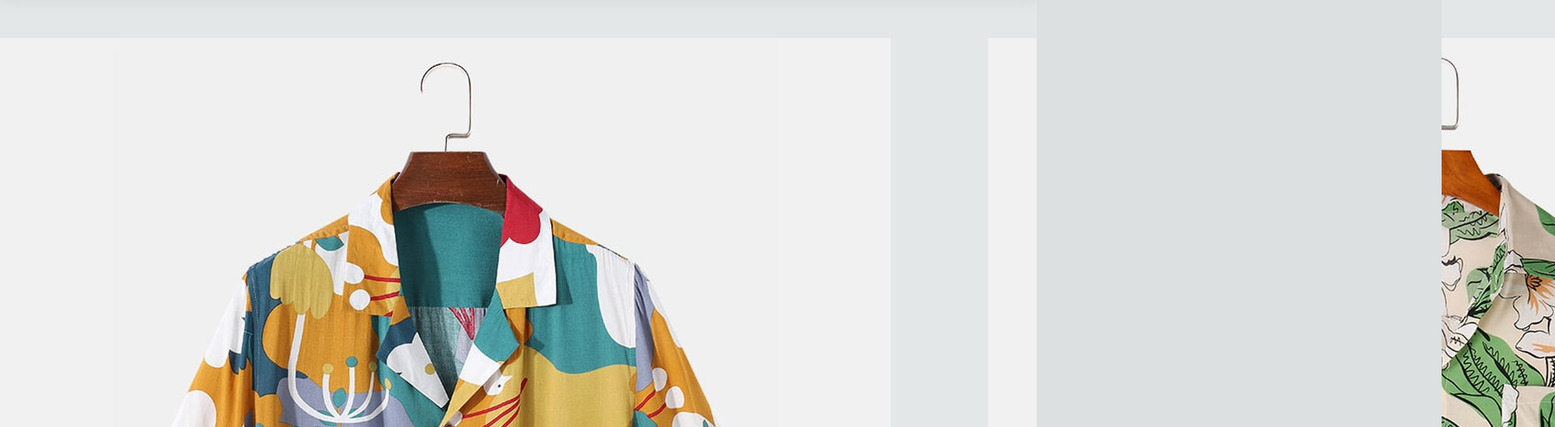
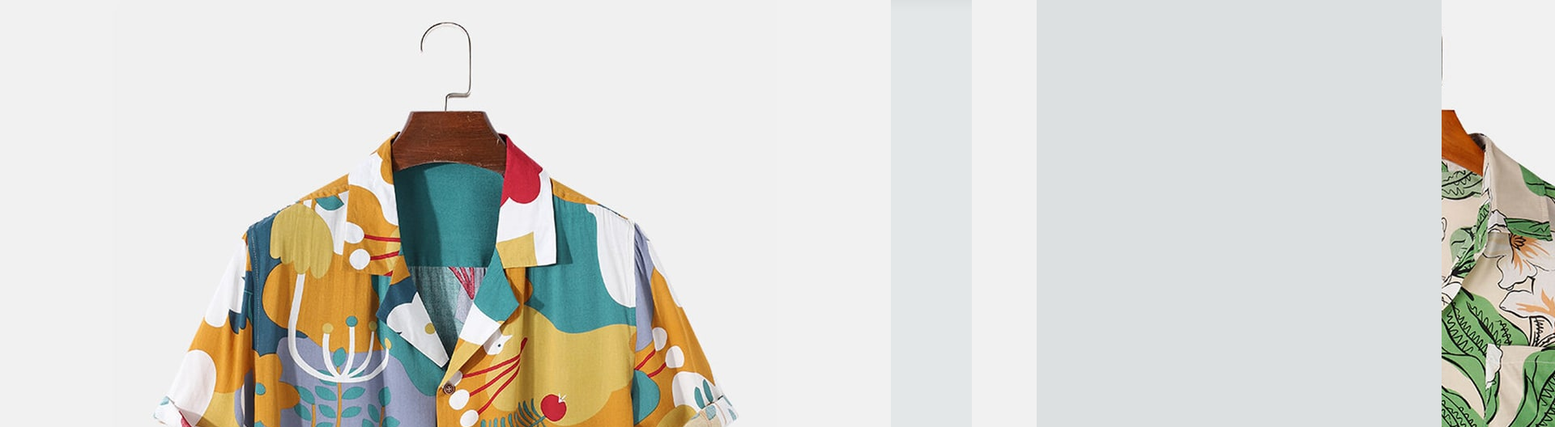
Before and after one commit to Rathesh74/Team-Techno-E-Commerce, a website: page cart.html in a window 1280 px wide. Shown: the part 88-616 px from the top of the page at 81% size, 1920 px wide, since content can reach past the window. Drawn offline with nearby package versions, Linux system fonts and the light colour scheme.

Commit message:
Update cartstyle.css

```diff
--- a/cartstyle.css
+++ b/cartstyle.css
@@ -2,11 +2,7 @@ body{
     background-color: #E3E7E8;
     font-family: system-ui;
 }
-.container{
-    width: 100px;
-    padding-left: 0px;
-    transition: 0.5s;
-}
+
 header{
     display: grid;
     grid-template-columns: 1fr 50px;
@@ -33,10 +29,8 @@ header .shopping span{
 }
 .list{
     display: grid;
-    grid-template-columns: repeat(3, 1fr);
-    column-gap: 20px;
-    row-gap: 20px;
-    margin-top: 50px;
+    grid-template-columns: repeat(4, 1fr);
+
 }
 .list .item{
     text-align: center;
```
